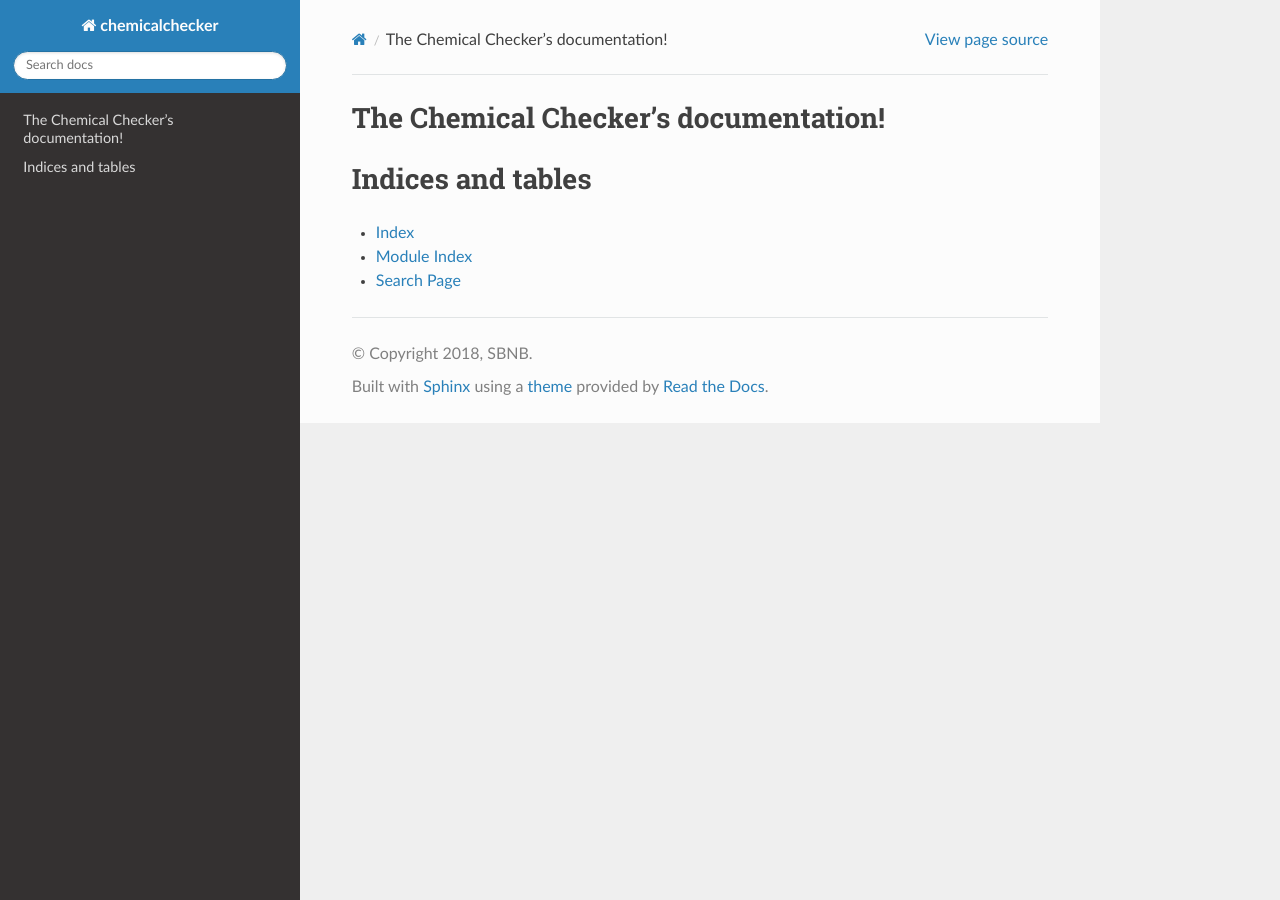
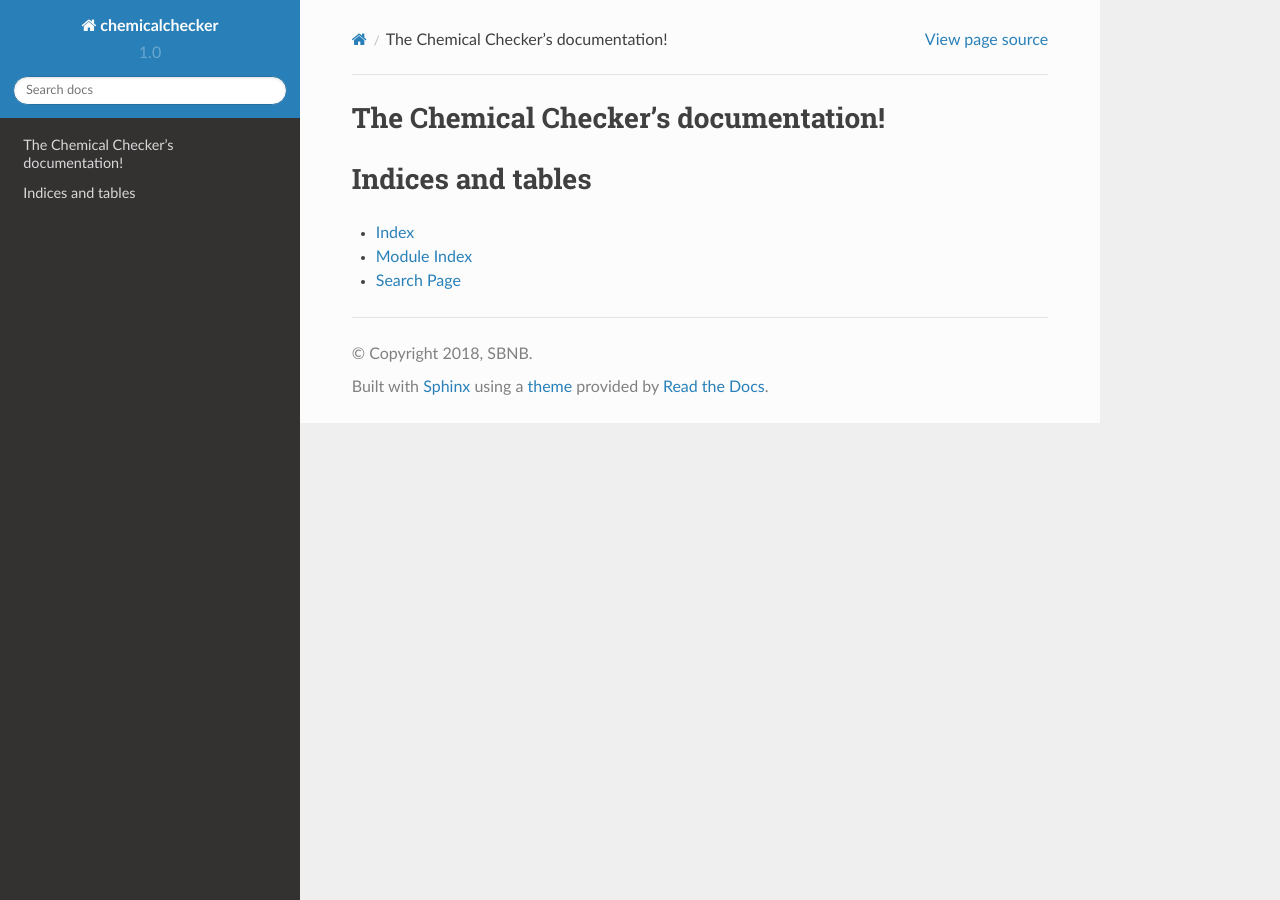
Before and after one commit to sbnb-irb/chemical-checker, a Sphinx documentation site: the page built from package/docs/index.rst, in a window 1280 px wide. Built offline with Sphinx 7.4.7 and the Read the Docs theme 2.0.0, drawn with Linux system fonts in a browser that asks for light colours; formulas are drawn with MathJax 3; the version number could not be read and is left out.

Commit message:
Change to string

```diff
--- a/package/docs/conf.py
+++ b/package/docs/conf.py
@@ -65,9 +65,9 @@
 # the built documents.
 #
 # The short X.Y version.
-version = 1.0
+version = '1.0'
 # The full version, including alpha/beta/rc tags.
-release = 1.0
+release = '1.0'
 
 # The language for content autogenerated by Sphinx. Refer to documentation
 # for a list of supported languages.
```
